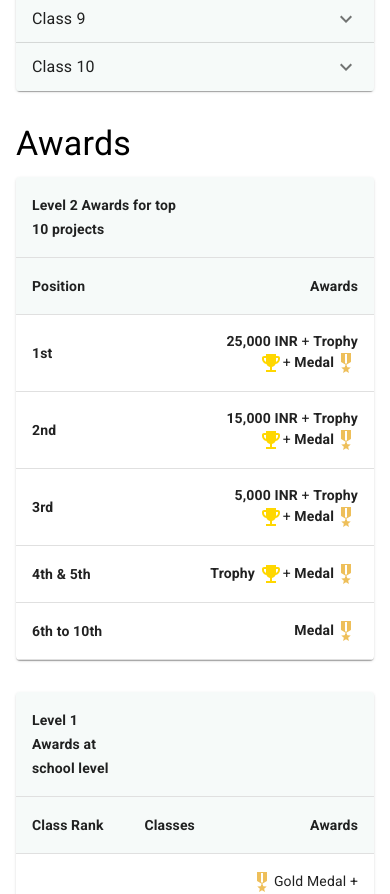
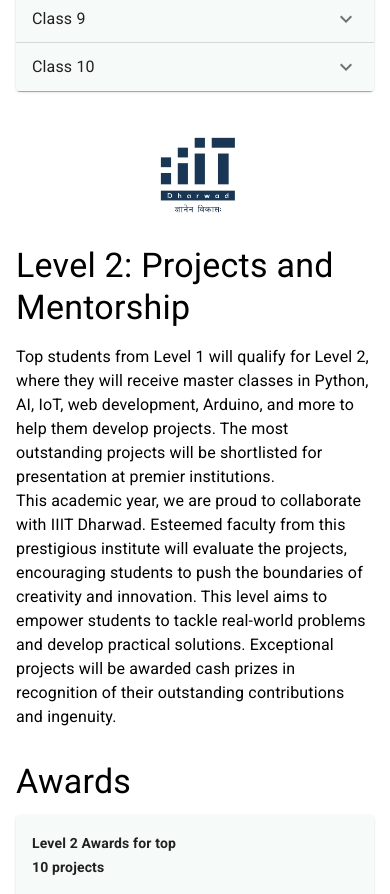
Before and after one commit to sajjanstem/sajjan-stem, a React (Create React App) app: page /exams in a window 390 px wide. Shown: the part 2140-3034 px from the top of the page. Built offline with nearby package versions, Linux system fonts and the light colour scheme.

Commit message:
YUVA STEM

```diff
--- a/src/components/AboutUs.css
+++ b/src/components/AboutUs.css
@@ -60,7 +60,9 @@ h2 {
     margin: 5px 0;
 }
 
-.profile-details .description {
+.profile-details .description ul {
+    text-align: justify;
+    list-style-type: disc;
     font-size: 1rem;
     color: #555;
     margin: 10px 0;
--- a/src/components/AboutUs.tsx
+++ b/src/components/AboutUs.tsx
@@ -23,10 +23,13 @@ const AboutUs = () => {
                         <h3>Karthik Sajjan</h3>
                         <p className="position">Founder</p>
                         <div className="description">
-                            {/* <p>Karthik Sajjan:</p> */}
-                            <p>• An alumnus of the Indian Institute of Information Technology (IIIT) Dharwad</p>
-                            <p>• Secured Olympiad Rank 1 in Level 2 of the International Olympiad of Mathematics 2015 conducted by SilverZone</p>
-                            <p>• Secured a gold batch in Mathematica-2011 conducted by Karnataka Academy of Mathematics</p>
+                            <ul>
+                                <li>An alumnus of the <b>Indian Institute of Information Technology (IIIT) Dharwad</b></li>
+                                <li>Secured Olympiad Rank 1 in Level 2 of the <b>International Olympiad of Mathematics 2015</b> conducted by SilverZone</li>
+                                <li>Secured a gold badge in Mathematica-2011 conducted by Karnataka Academy of Mathematics</li>
+                                <li>Worked on face recognition for an <b>autonomous navigating humanoid</b> for the funded research project at Humanoid AI Lab, IIIT Dharwad</li>
+                                <li>Co-authored a research paper titled "Investopolis: Decentralized Customer Loyalty Tokenization on the Blockchain," published at the <b>IEEE</b> International Conference on Consumer Electronics (ICCE)</li>
+                                </ul>
                         </div>
                         <a href="https://in.linkedin.com/in/karthik-sajjan-3949691a6" target="_blank" rel="noopener noreferrer">
                             <LinkedInIcon />
@@ -34,12 +37,15 @@ const AboutUs = () => {
                     </div>
                 </div>
                 <div className="about-content">
+                    <br />
                     <p>
                         Yuva STEM Organisation is dedicated to nurturing the intellectual growth and curiosity of young minds through our STEM Genius Hunt Examination. This initiative aims to inspire a deep understanding and passion for STEM subjects among students from classes 6 to 10, fostering critical thinking, problem-solving skills, and innovative knowledge application.
                     </p>
+                    <br />
                     <p>
                         Aligned with the National Education Policy 2020, our exams emphasize essential skills such as digital literacy, coding, and artificial intelligence. By integrating these into our curriculum, we prepare students for success in an evolving technological landscape. The STEM Genius Hunt Examinations ignite a lifelong passion for STEM, providing a platform for young minds to showcase their talents and fostering innovation and creativity.
                     </p>
+                    <br />
                     <p>
                         Our mission is to inspire and educate the next generation of STEM leaders by encouraging curiosity and analytical thinking. The STEM Genius Hunt Examinations prepare students for global challenges and future success. We invite educational institutions to join us in this exciting journey to cultivate a lasting passion for STEM.
                     </p>
--- a/src/components/Exams/Stem.css
+++ b/src/components/Exams/Stem.css
@@ -37,3 +37,30 @@
 .medal {
   color: rgb(238, 191, 90)
 }
+
+.level-2-section {
+  display: flex;
+  align-items: flex-start;
+  gap: 20px;
+}
+
+.level-2-content {
+  flex-grow: 1;
+}
+
+.iiit-dharwad-logo {
+  width: 22%;
+  height: auto;
+}
+
+@media (max-width: 600px) {
+  .level-2-section {
+    flex-direction: column;
+    align-items: center;
+  }
+
+  .iiit-dharwad-logo {
+    width: 100px;
+    height: auto;
+  }
+}
--- a/src/components/Exams/Stem.tsx
+++ b/src/components/Exams/Stem.tsx
@@ -197,9 +197,29 @@ const Stem = () => {
         </Accordion>
       </Box>
 
-      {/* <div>
-        Level 2 will be project based
-      </div> */}
+      <Box mt={4} className="level-2-section">
+        <img
+          src={process.env.PUBLIC_URL + "/assets/iiit-dwd-logo.jpg"}
+          alt="IIIT Dharwad"
+          className="iiit-dharwad-logo"
+        />
+        <div className="level-2-content">
+          <Typography variant="h4" gutterBottom>
+            Level 2: Projects and Mentorship
+          </Typography>
+          <Typography variant="body1" mt={2}>
+            <ul>
+              <li>
+                Top students from Level 1 will qualify for Level 2, where they will receive master classes in Python, AI, IoT, web development, Arduino, and more to help them develop projects. The most outstanding projects will be shortlisted for presentation at premier institutions.
+              </li>
+              <li>
+                This academic year, we are proud to collaborate with IIIT Dharwad. Esteemed faculty from this prestigious institute will evaluate the projects, encouraging students to push the boundaries of creativity and innovation. This level aims to empower students to tackle real-world problems and develop practical solutions. Exceptional projects will be awarded cash prizes in recognition of their outstanding contributions and ingenuity.
+              </li>
+            </ul>
+          </Typography>
+        </div>
+      </Box>
+
       <Box mt={4}>
         <Typography variant="h4" gutterBottom>Awards</Typography>
         <TableContainer component={Paper}>
```
Also changed, not shown: public/assets/iiit-dwd-logo.jpg (added), public/assets/iiit-dwd-logo.png (added).
